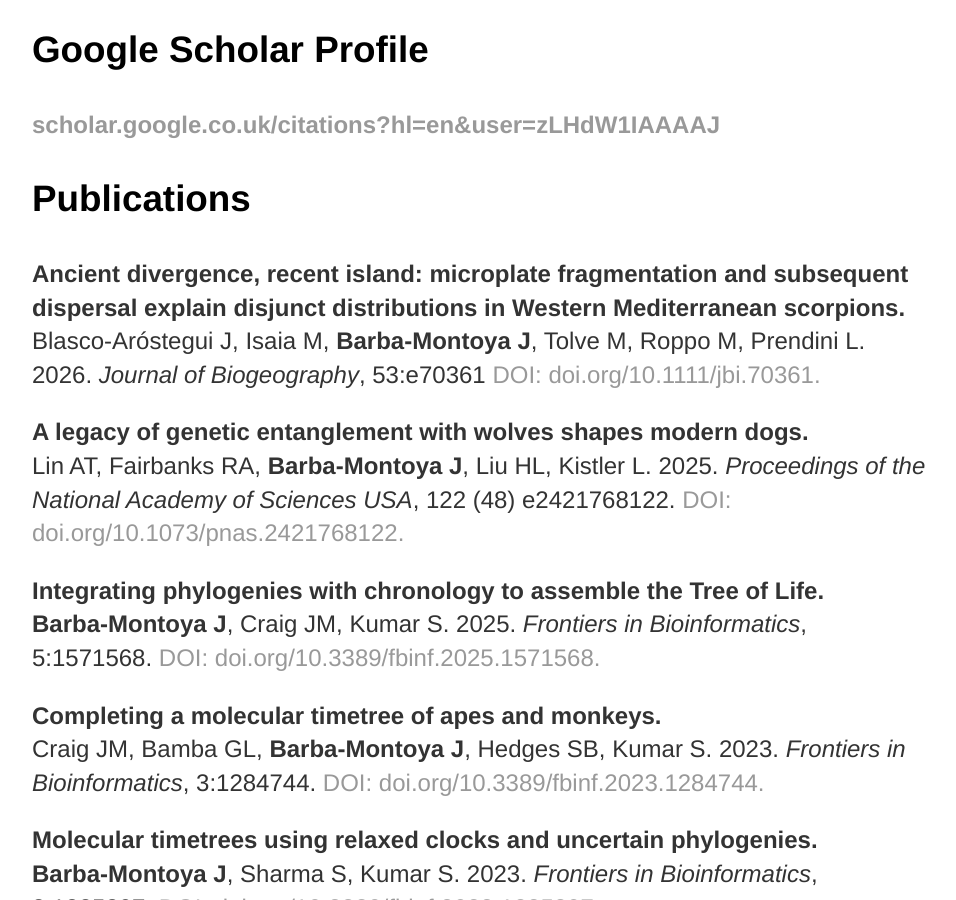
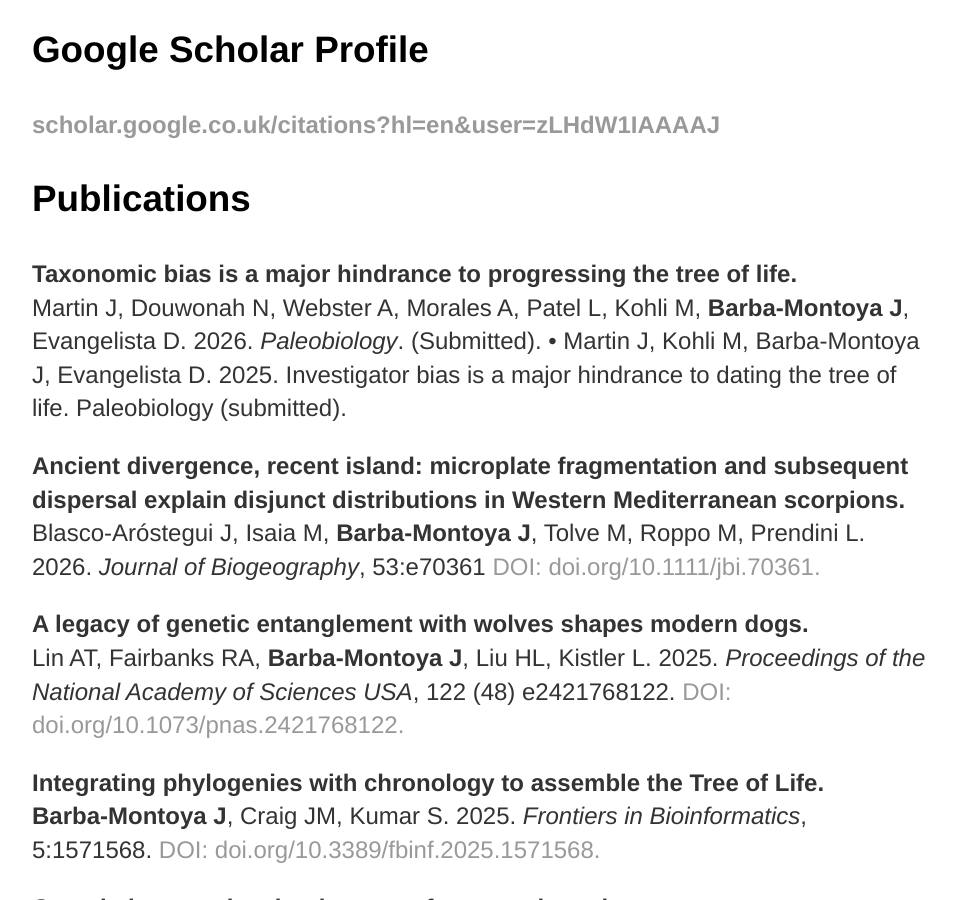
Before and after one commit to josebarbamontoya/josebarbamontoya.github.io, a Jekyll site: the page built from research/index.html, in a window 1280 px wide and 900 px high, scrolled down 436 px. Shown: the whole window, without its empty margins (160-1116 px from the left). Built offline with Jekyll 4.4.1, drawn with Linux system fonts in a browser that asks for light colours.

Commit message:
Update index.html

```diff
--- a/research/index.html
+++ b/research/index.html
@@ -10,6 +10,11 @@
 					<p><b><a href="https://scholar.google.co.uk/citations?hl=en&user=zLHdW1IAAAAJ">scholar.google.co.uk/citations?hl=en&user=zLHdW1IAAAAJ</a></b><br>
 
 					<h3>Publications</h3>
+
+<p><b>Taxonomic bias is a major hindrance to progressing the tree of life.</b><br>
+Martin J, Douwonah N, Webster A, Morales A, Patel L, Kohli M, <b>Barba-Montoya J</b>, Evangelista D. 2026. <i>Paleobiology</i>. (Submitted).</a>
+
+•	Martin J, Kohli M, Barba-Montoya J, Evangelista D. 2025. Investigator bias is a major hindrance to dating the tree of life. Paleobiology (submitted).
 
 <p><b>Ancient divergence, recent island: microplate fragmentation and subsequent dispersal explain disjunct distributions in Western Mediterranean scorpions.</b><br>
 Blasco-Aróstegui J, Isaia M, <b>Barba-Montoya J</b>, Tolve M, Roppo M, Prendini L. 2026. <i>Journal of Biogeography</i>, 53:e70361 <a href="https://doi.org/10.1111/jbi.70361">DOI: doi.org/10.1111/jbi.70361.</a>
```
